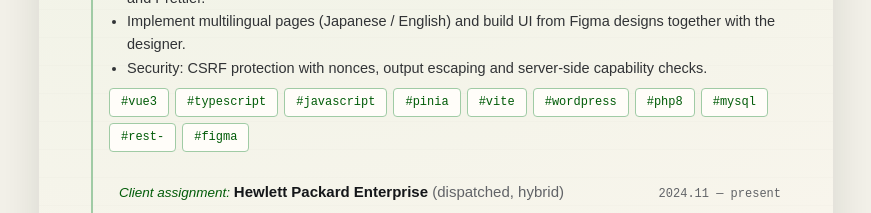
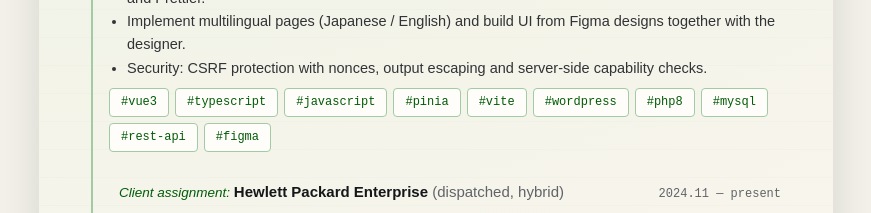
Before and after one commit to GrayMurakami/website-resume, a Nuxt app: page / in a window 1280 px wide. Shown: the part 1460-1673 px from the top of the page, without its empty margins (204-1075 px from the left). Built offline with nearby package versions, Linux system fonts and the light colour scheme.

Commit message:
test_20261112_2

```diff
--- a/app/components/resume/ResumeExperience.vue
+++ b/app/components/resume/ResumeExperience.vue
@@ -79,7 +79,7 @@
         #mysql
       </span>
       <span class="tag">
-        #rest-
+        #rest-api
       </span>
       <span class="tag">
         #figma
```
